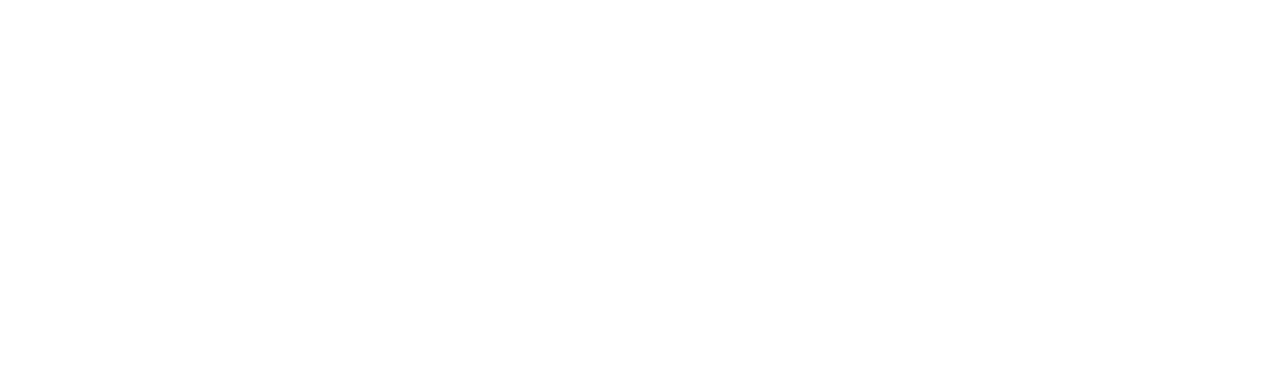
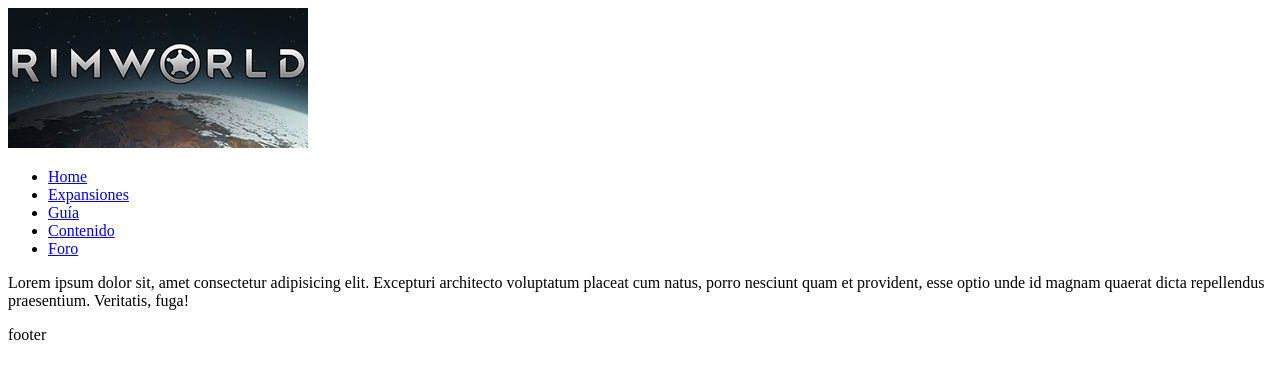
Before and after one commit to LeonelaTrejo/ProyectoFinalRim, a plain HTML site: page pages/contenido.html in a window 1280 px wide. Drawn offline with Linux system fonts and the light colour scheme.

Commit message:
Agregue el Nav en foro y contenido html

```diff
--- a/pages/contenido.html
+++ b/pages/contenido.html
@@ -6,6 +6,30 @@
     <title>Document</title>
 </head>
 <body>
+    <header>
+        <nav class="nav">
 
+            <img src="../images/rimworld_logo.jpg" class="logo-image" alt="Logo Rimworld con fondo polo norte del planeta">
+
+
+            <ul class="nav-list">
+                <li> <a href="../index.html" class="nav-link">Home</a> </li>
+                <li> <a href="expansiones.html" class="nav-link">Expansiones</a> </li>
+                <li> <a href="guia.html" class="nav-link">Guía</a> </li>
+                <li> <a href="contenido.html" class="nav-link">Contenido</a> </li>
+                <li> <a href="foro.html" class="nav-link">Foro</a> </li>
+
+            </ul>
+        </nav>
+    </header>
+
+    <main>
+
+        <p>
+            Lorem ipsum dolor sit, amet consectetur adipisicing elit. Excepturi architecto voluptatum placeat cum natus, porro nesciunt quam et provident, esse optio unde id magnam quaerat dicta repellendus praesentium. Veritatis, fuga!
+        </p>
+    </main>
+
+    footer
 </body>
 </html>
```
Also changed, not shown: index.html (+1 -1 lines), pages/foro.html (+20 -0 lines).
